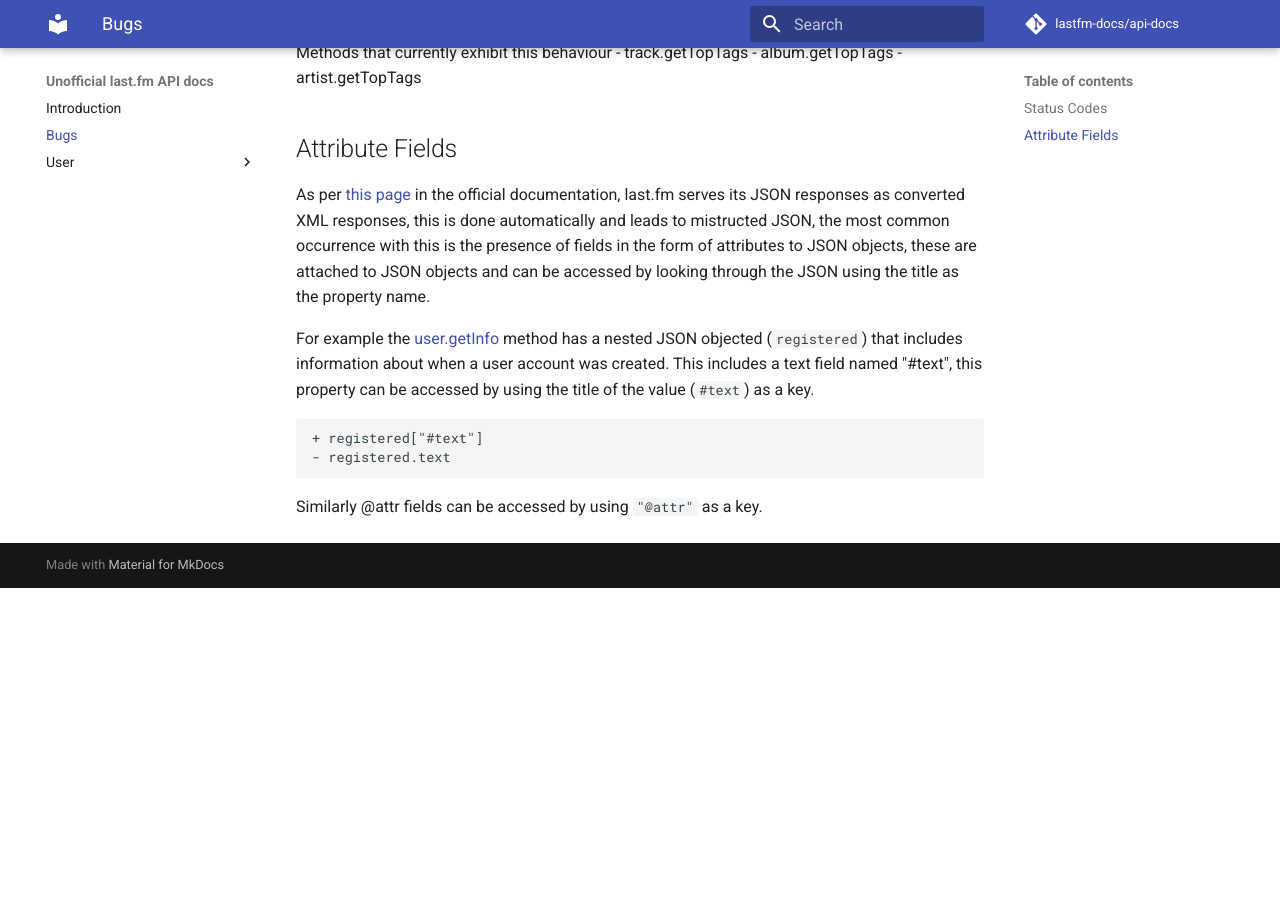
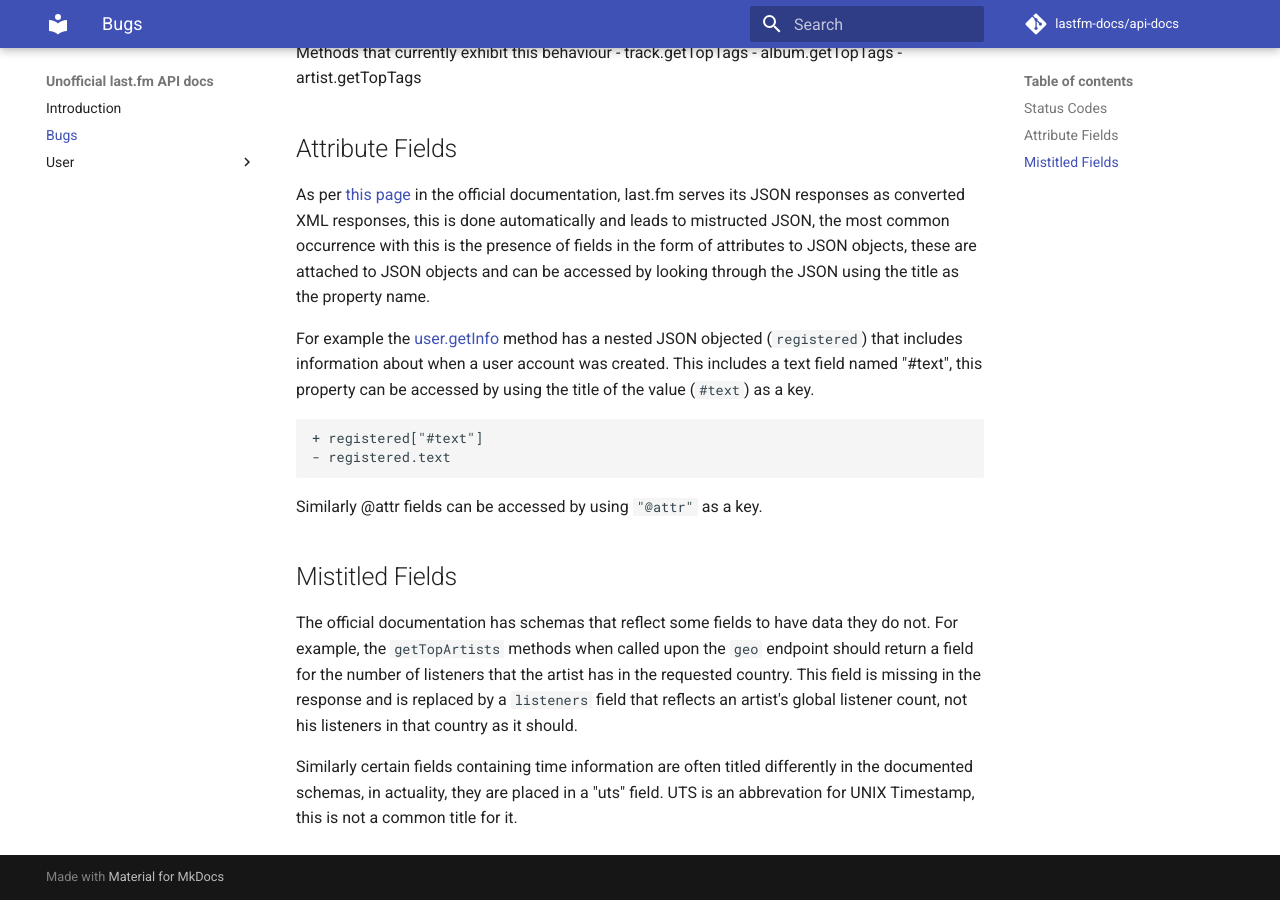
Before and after one commit to lastfm-docs/api-docs, an MkDocs documentation site: the page built from docs/bugs.md, in a window 1280 px wide and 900 px high, scrolled down 570 px. Built offline with MkDocs 1.6.1 and Material for MkDocs 9.7.7, drawn with Linux system fonts in a browser that asks for light colours; comment, search, counter and statistics services are not loaded; before the commit the page ends 1158 px from its top, so only the background shows below that.

Commit message:
added bit about mistitled fields

````diff
--- a/docs/bugs.md
+++ b/docs/bugs.md
@@ -24,3 +24,8 @@
 ```
 
 Similarly @attr fields can be accessed by using `"@attr"` as a key.
+
+## Mistitled Fields
+The official documentation has schemas that reflect some fields to have data they do not. For example, the `getTopArtists` methods when called upon the `geo` endpoint should return a field for the number of listeners that the artist has in the requested country. This field is missing in the response and is replaced by a `listeners` field that reflects an artist's global listener count, not his listeners in that country as it should.
+
+Similarly certain fields containing time information are often titled differently in the documented schemas, in actuality, they are placed in a "uts" field. UTS is an abbrevation for UNIX Timestamp, this is not a common title for it.
````
